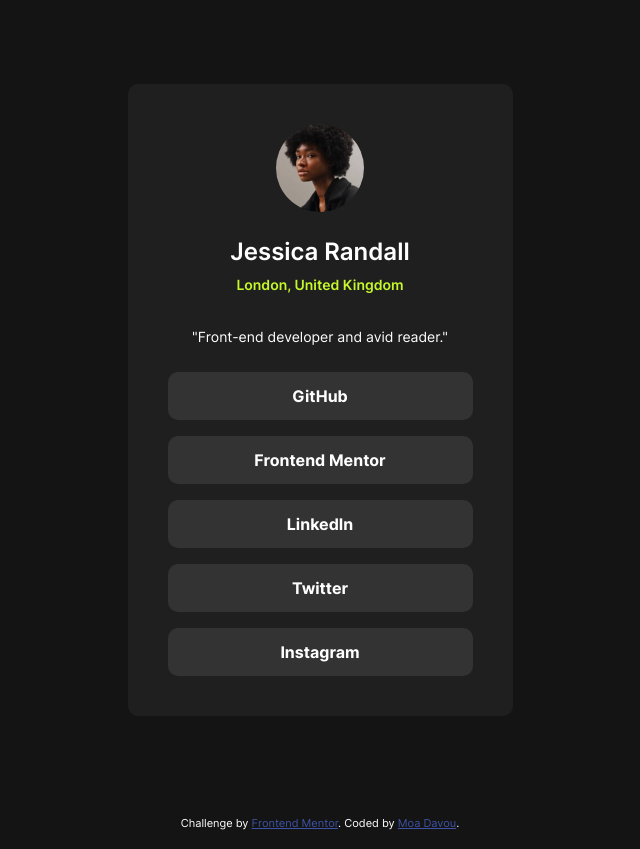
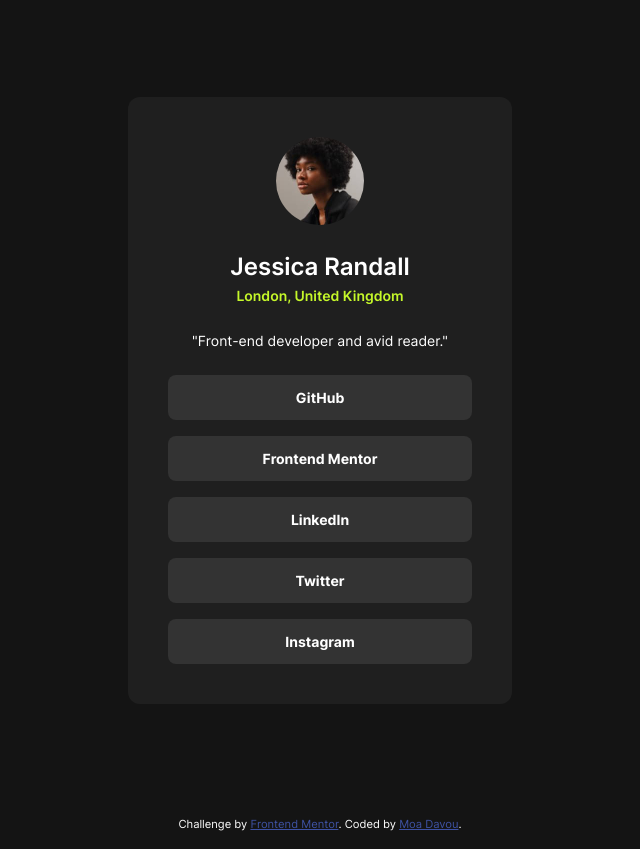
Before and after one commit to moadavou/social-links-profile, a plain HTML site: page index.html in a window 1280 px wide. Shown: the whole page, without its empty margins (320-960 px from the left). Drawn offline with Linux system fonts and the light colour scheme.

Commit message:
Design updates
I received the Figma file for this project and updated the styles accordingly. Removed use of the 62.5% Font Size Trick.

```diff
--- a/index.html
+++ b/index.html
@@ -1,11 +1,15 @@
 <!DOCTYPE html>
 <html lang="en">
   <head>
-  <meta charset="UTF-8">
-  <meta name="viewport" content="width=device-width, initial-scale=1.0">
+    <meta charset="UTF-8" />
+    <meta name="viewport" content="width=device-width, initial-scale=1.0" />
 
-  <link rel="icon" type="image/png" sizes="32x32" href="./assets/images/favicon-32x32.png">
-  <link rel="stylesheet" href="styles.css">
+    <link
+      rel="icon"
+      type="image/png"
+      sizes="32x32"
+      href="./assets/images/favicon-32x32.png" />
+    <link rel="stylesheet" href="styles.css" />
 
     <title>Frontend Mentor | Social links profile</title>
   </head>
@@ -13,9 +17,11 @@
     <main class="wrapper">
       <div class="card">
         <div class="social-description">
-          <img src="assets/images/avatar-jessica.jpeg" alt="profile picture">
+          <img src="assets/images/avatar-jessica.jpeg" alt="profile picture" />
+          <div>
             <h1>Jessica Randall</h1>
             <p class="location">London, United Kingdom</p>
+          </div>
           <p class="description">"Front-end developer and avid reader."</p>
         </div>
         <div class="links">
@@ -29,8 +35,13 @@
     </main>
 
     <footer class="attribution">
-    Challenge by <a href="https://www.frontendmentor.io?ref=challenge" target="_blank">Frontend Mentor</a>.
-    Coded by <a href="https://www.frontendmentor.io/profile/moadavou" target="_blank">Moa Davou</a>.
+      Challenge by
+      <a href="https://www.frontendmentor.io?ref=challenge" target="_blank"
+        >Frontend Mentor</a
+      >. Coded by
+      <a href="https://www.frontendmentor.io/profile/moadavou" target="_blank"
+        >Moa Davou</a
+      >.
     </footer>
   </body>
 </html>
--- a/styles.css
+++ b/styles.css
@@ -8,45 +8,62 @@
 
 @font-face {
   font-family: Inter;
-    src: url(assets/fonts/Inter-VariableFont_slnt\,wght.ttf);
+  src: url(assets/fonts/Inter-VariableFont.ttf);
 }
 
-html {
-    font-size: 62.5%;
+/* CSS reset */
+
+*,
+*::before,
+*::after {
+  box-sizing: border-box;
 }
 
 * {
   margin: 0;
-    padding: 0;
-    box-sizing: border-box;
 }
+
+img {
+  display: block;
+  max-width: 100%;
+}
+
+/* General styling */
 
 body {
   background-color: var(--OffBlack);
   font-family: Inter;
-   font-size: 1.6rem;
+  font-size: 0.875rem;
+  line-height: 1.5;
+  font-weight: 400;
+  color: var(--White);
 }
 
-.attribution { font-size: 11px; text-align: center; margin: 1.6rem; color: var(--White); }
-.attribution a { color: hsl(228, 45%, 44%); }
+.attribution {
+  font-size: 0.7rem;
+  text-align: center;
+  margin: 1rem;
+}
+.attribution a {
+  color: hsl(228, 45%, 44%);
+}
 
 .wrapper {
   display: flex;
   justify-content: center;
   align-items: center;
-    flex-direction: column;
-    min-height: 100dvh;
+  min-height: 100vh;
 }
 
 .card {
   background-color: var(--DarkGrey);
-    border-radius: 10px;
+  border-radius: 12px;
   display: flex;
   flex-direction: column;
-    padding: 2.4rem;
-    max-width: 32.8rem;
-    gap: 2.7rem;
-    margin: 1.6rem;
+  padding: 1.5rem;
+  max-width: 20.4rem;
+  gap: 1.5rem;
+  margin: 1.5rem;
 }
 
 .social-description {
@@ -54,58 +71,51 @@
   flex-direction: column;
   align-items: center;
   justify-content: center;
+  gap: 1.5rem;
 }
 
 img {
   max-width: 88px;
   border-radius: 50%;
-    margin-bottom: 2.5rem;
 }
 
 h1 {
-    color: var(--White);
   font-weight: 600;
-    font-size: 2.4rem;
-    margin-bottom: 1rem;
+  font-size: 1.5rem;
+  text-align: center;
 }
 
 p.location {
   color: var(--Green);
-    font-size: 1.4rem;
   font-weight: 600;
-    padding-bottom: 3.5rem;
+  text-align: center;
 }
 
-p.description {
-    color: var(--White);
-    font-size: 1.4rem;
-    font-weight: 400;
+.links {
+  display: grid;
+  gap: 1rem;
 }
 
-.links a{
-    display: block;
+.links a {
   text-align: center;
-    padding: 1.4rem;
+  padding-block: 0.75rem;
   background-color: var(--Grey);
-    border-radius: 10px;
-    margin-bottom: 1.6rem;
+  border-radius: 8px;
   text-decoration: none;
   color: var(--White);
   font-weight: 700;
   transition: all 0.3s ease;
 }
 
-.links a:last-child { margin-bottom: 0; }
-
-
-.links a:hover, .links a:focus {
+.links a:hover,
+.links a:focus {
   color: var(--DarkGrey);
   background-color: var(--Green);
 }
 
-@media screen and (min-width: 768px) {
+@media screen and (min-width: 40em) {
   .card {
-        min-width: 38.5rem;
-        padding: 4rem;
+    min-width: 24rem;
+    padding: 2.5rem;
   }
 }
```
Also changed, not shown: assets/fonts/Inter-VariableFont.ttf (renamed from assets/fonts/Inter-VariableFont_slnt,wght.ttf), screenshot.jpg (deleted), screenshot.png (added), 1 other file. Lines whose indentation alone changed are shown as unchanged.
